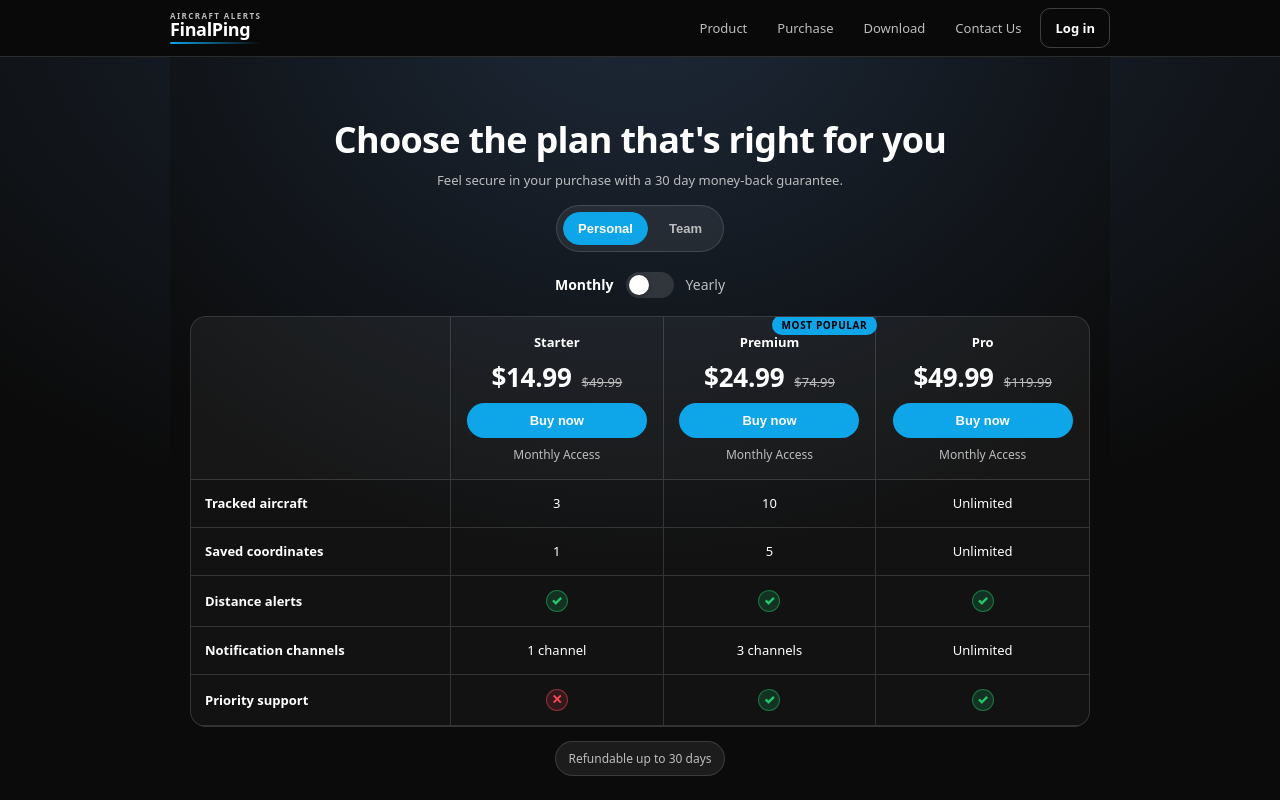
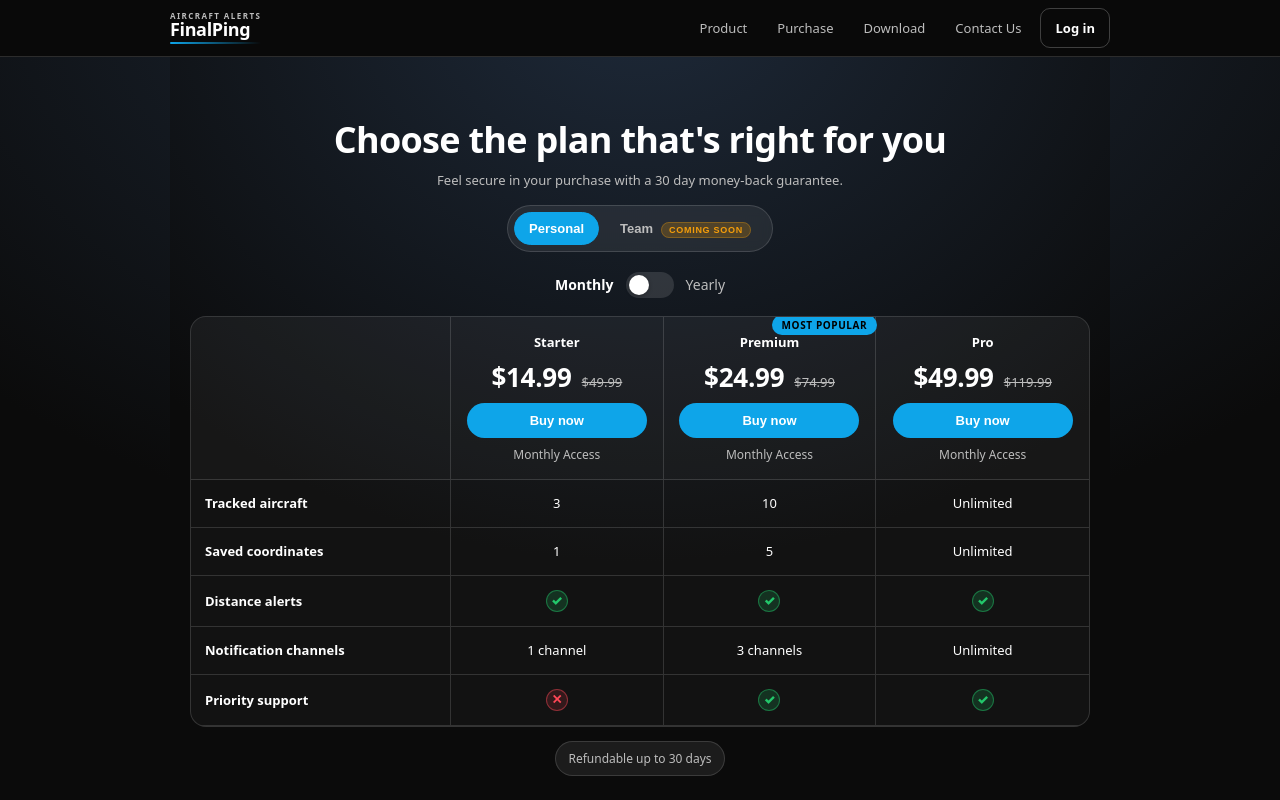
Before and after one commit to ShermR6/my-product-site, a Next.js app: page /pricing in a window 1280 px wide. Shown: the top 800 px of the page. Built offline with nearby package versions, Linux system fonts and the light colour scheme; no server answers.

Commit message:
Update PricingTabs.tsx

```diff
--- a/app/pricing/PricingTabs.tsx
+++ b/app/pricing/PricingTabs.tsx
@@ -183,7 +183,17 @@ export default function PricingTabs() {
         {/* Personal / Team toggle */}
         <div className="tabbar" role="tablist">
           <button className={`tab ${mode === "personal" ? "active" : ""}`} onClick={() => setMode("personal")} role="tab">Personal</button>
-          <button className={`tab ${mode === "team" ? "active" : ""}`} onClick={() => setMode("team")} role="tab">Team</button>
+          <button className={`tab ${mode === "team" ? "active" : ""}`} onClick={() => setMode("team")} role="tab" style={{ position: "relative" }}>
+            Team
+            <span style={{
+              marginLeft: 8, fontSize: 9, fontWeight: 700, letterSpacing: "0.08em",
+              textTransform: "uppercase", padding: "2px 7px", borderRadius: 999,
+              background: "rgba(255,165,0,0.2)", color: "#f59e0b",
+              border: "1px solid rgba(245,158,11,0.3)",
+            }}>
+              Coming Soon
+            </span>
+          </button>
         </div>
 
         {/* Monthly / Yearly toggle */}
@@ -254,10 +264,11 @@ export default function PricingTabs() {
               )}
               <button
                 className="pt-cta"
-                onClick={() => handleBuy(p.tier)}
-                disabled={loadingTier === p.tier}
+                onClick={() => mode === "personal" && handleBuy(p.tier)}
+                disabled={loadingTier === p.tier || mode === "team"}
+                style={mode === "team" ? { opacity: 0.5, cursor: "not-allowed" } : {}}
               >
-                {loadingTier === p.tier ? "Loading..." : p.cta}
+                {mode === "team" ? "Coming Soon" : loadingTier === p.tier ? "Loading..." : p.cta}
               </button>
               <div className="pt-tagline">{p.tagline}</div>
             </div>
```
